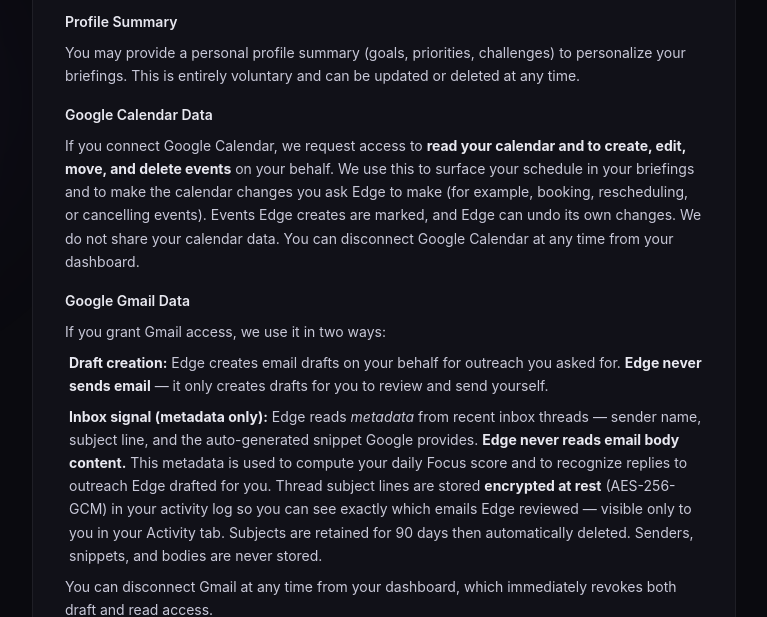
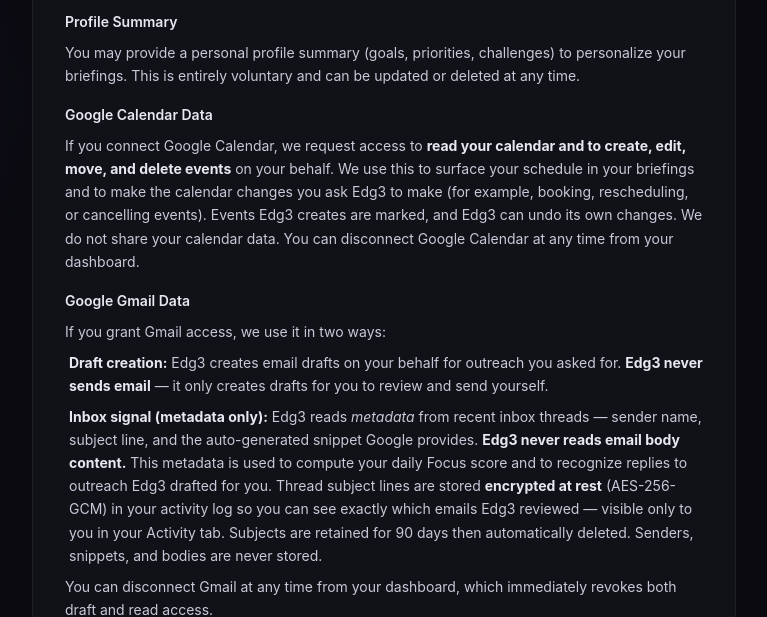
Before and after one commit to derrick162/edg3, a Next.js app: page /privacy in a window 1280 px wide. Shown: the part 600-1217 px from the top of the page, without its empty margins (256-1023 px from the left). Built offline with nearby package versions, Linux system fonts and the light colour scheme.

Commit message:
design(privacy): fix bare Edge → Edg3 in privacy policy — 4 instances in Calendar/Gmail sections

```diff
--- a/app/privacy/page.tsx
+++ b/app/privacy/page.tsx
@@ -42,14 +42,14 @@
               </div>
               <div>
                 <p className="font-semibold mb-2" style={{ color: 'var(--text-strong)' }}>Google Calendar Data</p>
-                <p>If you connect Google Calendar, we request access to <strong style={{ color: 'var(--text-strong)' }}>read your calendar and to create, edit, move, and delete events</strong> on your behalf. We use this to surface your schedule in your briefings and to make the calendar changes you ask Edge to make (for example, booking, rescheduling, or cancelling events). Events Edge creates are marked, and Edge can undo its own changes. We do not share your calendar data. You can disconnect Google Calendar at any time from your dashboard.</p>
+                <p>If you connect Google Calendar, we request access to <strong style={{ color: 'var(--text-strong)' }}>read your calendar and to create, edit, move, and delete events</strong> on your behalf. We use this to surface your schedule in your briefings and to make the calendar changes you ask Edg3 to make (for example, booking, rescheduling, or cancelling events). Events Edg3 creates are marked, and Edg3 can undo its own changes. We do not share your calendar data. You can disconnect Google Calendar at any time from your dashboard.</p>
               </div>
               <div>
                 <p className="font-semibold mb-2" style={{ color: 'var(--text-strong)' }}>Google Gmail Data</p>
                 <p>If you grant Gmail access, we use it in two ways:</p>
                 <ul className="mt-2 space-y-2 pl-1">
-                  <li><strong style={{ color: 'var(--text-strong)' }}>Draft creation:</strong> Edge creates email drafts on your behalf for outreach you asked for. <strong style={{ color: 'var(--text-strong)' }}>Edge never sends email</strong> — it only creates drafts for you to review and send yourself.</li>
-                  <li><strong style={{ color: 'var(--text-strong)' }}>Inbox signal (metadata only):</strong> Edge reads <em>metadata</em> from recent inbox threads — sender name, subject line, and the auto-generated snippet Google provides. <strong style={{ color: 'var(--text-strong)' }}>Edge never reads email body content.</strong> This metadata is used to compute your daily Focus score and to recognize replies to outreach Edge drafted for you. Thread subject lines are stored <strong style={{ color: 'var(--text-strong)' }}>encrypted at rest</strong> (AES-256-GCM) in your activity log so you can see exactly which emails Edge reviewed — visible only to you in your Activity tab. Subjects are retained for 90 days then automatically deleted. Senders, snippets, and bodies are never stored.</li>
+                  <li><strong style={{ color: 'var(--text-strong)' }}>Draft creation:</strong> Edg3 creates email drafts on your behalf for outreach you asked for. <strong style={{ color: 'var(--text-strong)' }}>Edg3 never sends email</strong> — it only creates drafts for you to review and send yourself.</li>
+                  <li><strong style={{ color: 'var(--text-strong)' }}>Inbox signal (metadata only):</strong> Edg3 reads <em>metadata</em> from recent inbox threads — sender name, subject line, and the auto-generated snippet Google provides. <strong style={{ color: 'var(--text-strong)' }}>Edg3 never reads email body content.</strong> This metadata is used to compute your daily Focus score and to recognize replies to outreach Edg3 drafted for you. Thread subject lines are stored <strong style={{ color: 'var(--text-strong)' }}>encrypted at rest</strong> (AES-256-GCM) in your activity log so you can see exactly which emails Edg3 reviewed — visible only to you in your Activity tab. Subjects are retained for 90 days then automatically deleted. Senders, snippets, and bodies are never stored.</li>
                 </ul>
                 <p className="mt-2">You can disconnect Gmail at any time from your dashboard, which immediately revokes both draft and read access.</p>
               </div>
@@ -107,7 +107,7 @@
                 'We do not allow humans to read your Google Calendar or Gmail data except for security, to comply with the law, or with your explicit consent',
                 'We do not transfer Google user data to third parties except as necessary to provide the service or as required by law',
                 'We do not use Google user data for any purpose unrelated to the features you requested',
-                'For Gmail specifically: Edge creates drafts only (it never sends email); it reads inbox thread metadata (sender, subject, auto-snippet — never message bodies) to compute your Focus score and recognize replies. Thread subject lines are stored encrypted at rest for 90 days so you can review them in your Activity tab; senders, snippets, and bodies are never stored.',
+                'For Gmail specifically: Edg3 creates drafts only (it never sends email); it reads inbox thread metadata (sender, subject, auto-snippet — never message bodies) to compute your Focus score and recognize replies. Thread subject lines are stored encrypted at rest for 90 days so you can review them in your Activity tab; senders, snippets, and bodies are never stored.',
               ].map((item, i) => (
                 <li key={i} className="flex items-start gap-3">
                   <span style={{ color: 'var(--edg-indigo)' }}>&#x2192;</span>
```
